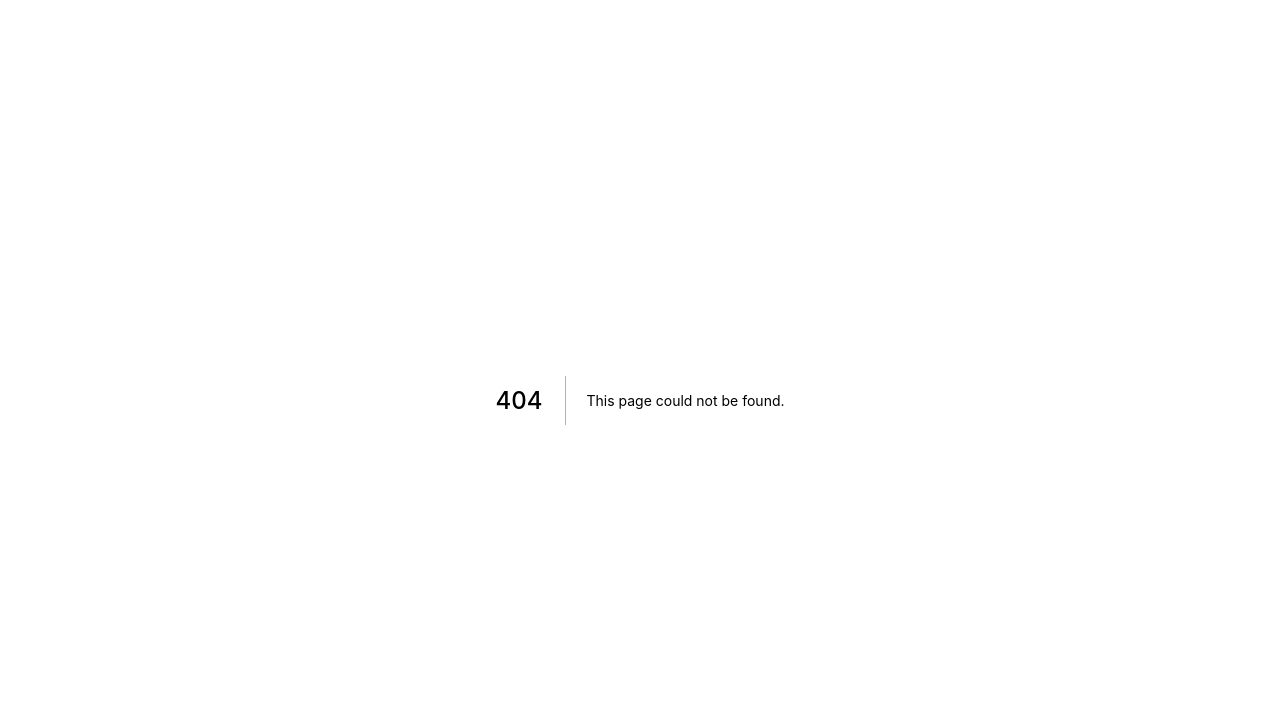
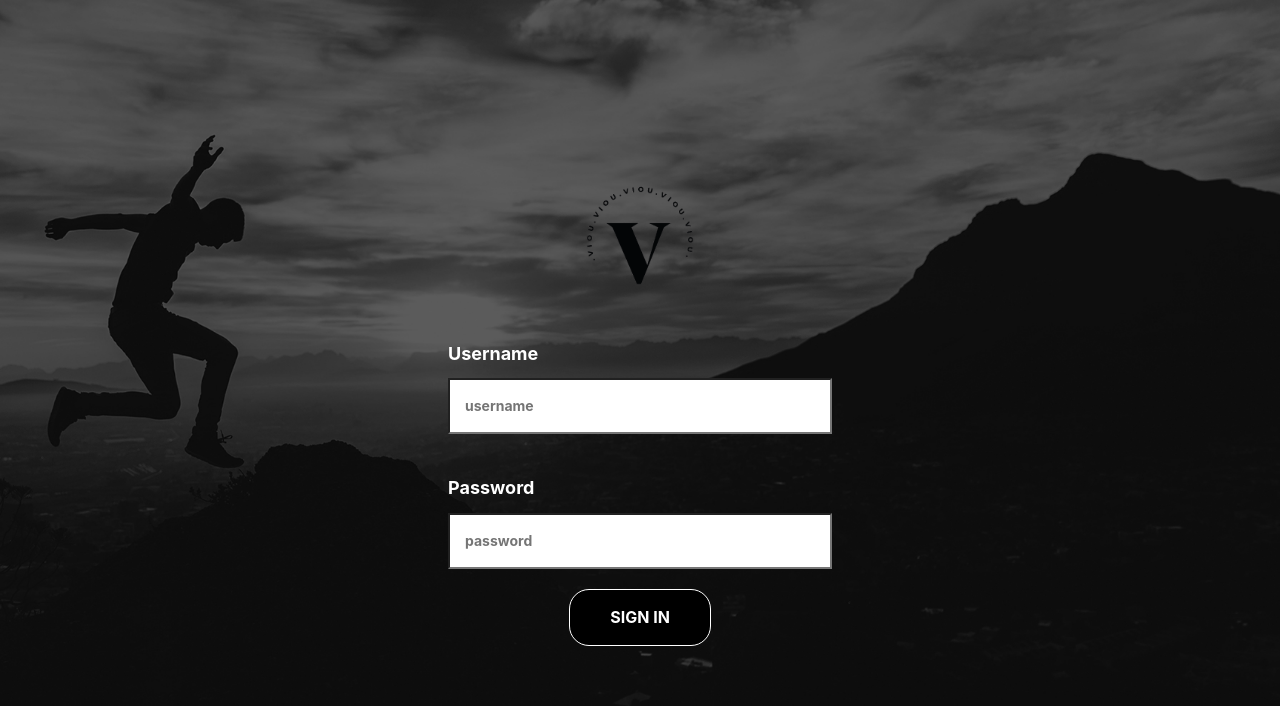
Before and after one commit to taofik-adeniyi/vu-copy, a Next.js app: page /auth/admin in a window 1280 px wide. Before the commit this address had no page. Shown: the top 706 px of the page. Built offline with nearby package versions, Linux system fonts and the light colour scheme.

Commit message:
new form url
/auth/admin

```diff
--- a/pages/auth/admin/login/index.tsx
+++ b/pages/auth/admin/index.tsx
@@ -1,7 +1,7 @@
 import { Form, Input, Button, Checkbox } from "antd";
 import Image from "next/image";
 import "antd/dist/antd.css";
-import vioudigital from "../../../../assets/images/vioudigital.png";
+import vioudigital from "../../../assets/images/vioudigital.png";
 import styles from "./style.module.scss";
 
 const Demo = () => {
--- a/pages/auth/admin/login/style.module.scss
+++ b/pages/auth/admin/style.module.scss
@@ -4,7 +4,7 @@
   display: flex;
   justify-content: center;
   align-items: center;
-  background: #161415 url(../../../../assets/images/bg.jpg) no-repeat center center fixed;
+  background: #161415 url(../../../assets/images/bg.jpg) no-repeat center center fixed;
   -webkit-background-size: cover !important;
   -moz-background-size: cover !important;
   background-size: cover !important;
```
